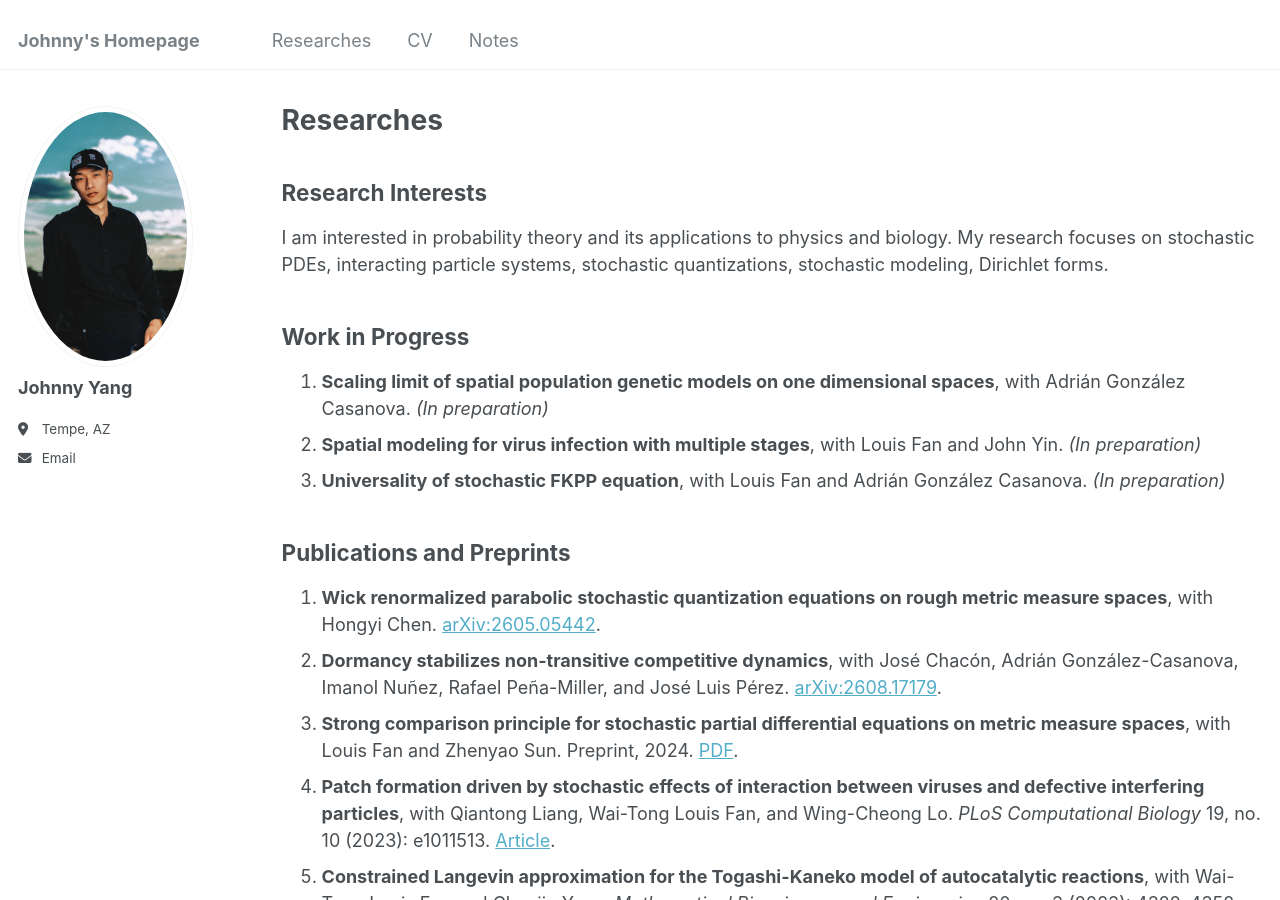
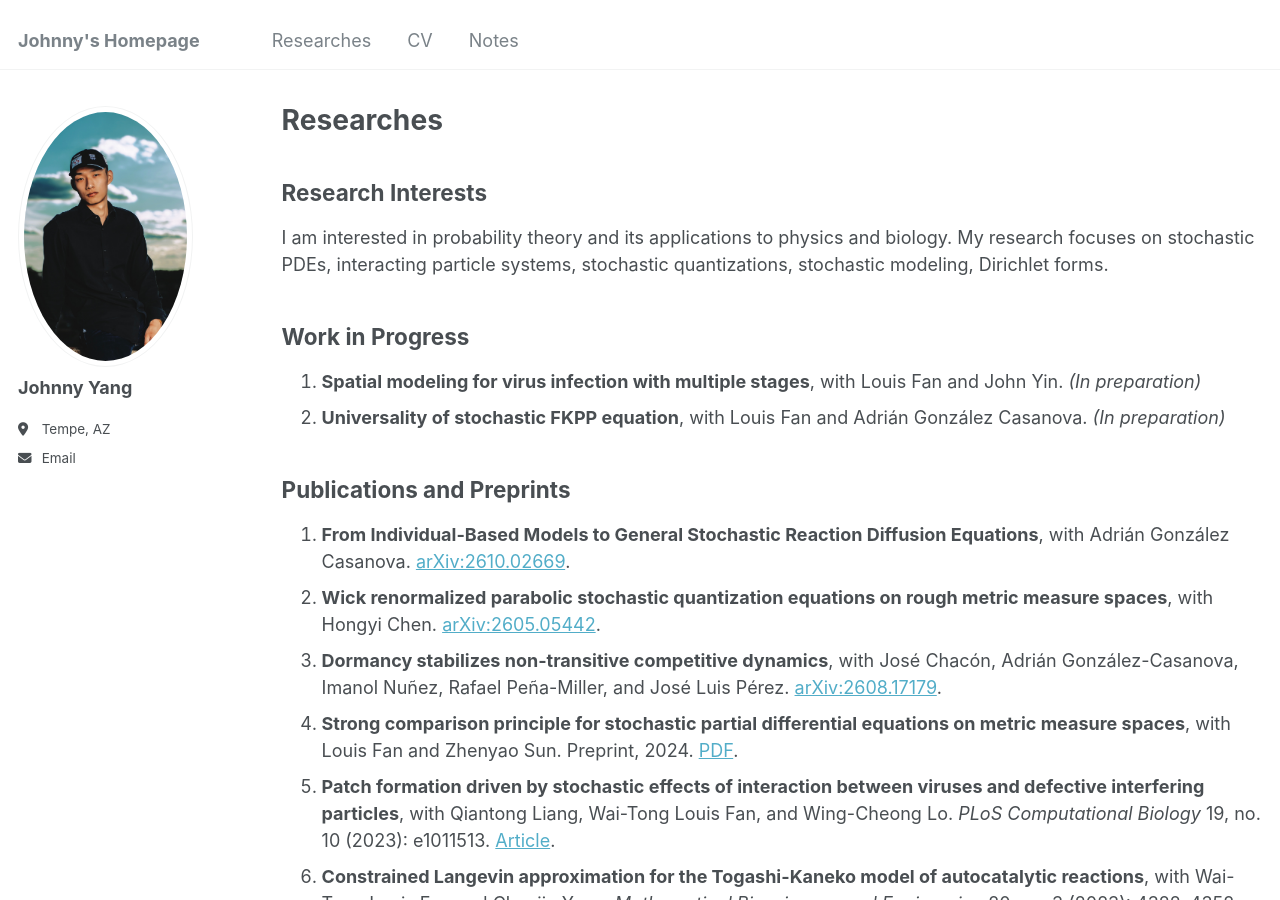
Before and after one commit to JohnnYang007/JohnnYang007.github.io, a Jekyll site: the page built from _pages/reasearch.md, in a window 1280 px wide and 900 px high. Built offline with Jekyll 4.4.1, drawn with Linux system fonts in a browser that asks for light colours.

Commit message:
Add individual-based models arXiv preprint to research and CV

```diff
--- a/_pages/reasearch.md
+++ b/_pages/reasearch.md
@@ -9,16 +9,16 @@
 I am interested in probability theory and its applications to physics and biology. My research focuses on stochastic PDEs, interacting particle systems, stochastic quantizations, stochastic modeling, Dirichlet forms.
 
 ## Work in Progress
-1. **Scaling limit of spatial population genetic models on one dimensional spaces**, with Adrián González Casanova. *(In preparation)*
-2. **Spatial modeling for virus infection with multiple stages**, with Louis Fan and John Yin. *(In preparation)*
-3. **Universality of stochastic FKPP equation**, with Louis Fan and Adrián González Casanova. *(In preparation)*
+1. **Spatial modeling for virus infection with multiple stages**, with Louis Fan and John Yin. *(In preparation)*
+2. **Universality of stochastic FKPP equation**, with Louis Fan and Adrián González Casanova. *(In preparation)*
 
 ## Publications and Preprints
-1. **Wick renormalized parabolic stochastic quantization equations on rough metric measure spaces**, with Hongyi Chen. [arXiv:2605.05442](https://arxiv.org/abs/2605.05442).
-2. **Dormancy stabilizes non-transitive competitive dynamics**, with José Chacón, Adrián González-Casanova, Imanol Nuñez, Rafael Peña-Miller, and José Luis Pérez. [arXiv:2608.17179](https://arxiv.org/abs/2608.17179).
-3. **Strong comparison principle for stochastic partial differential equations on metric measure spaces**, with Louis Fan and Zhenyao Sun. Preprint, 2024. [PDF](https://johnnyang007.github.io/files/SPDE on MMS.pdf).
-4. **Patch formation driven by stochastic effects of interaction between viruses and defective interfering particles**, with Qiantong Liang, Wai-Tong Louis Fan, and Wing-Cheong Lo. *PLoS Computational Biology* 19, no. 10 (2023): e1011513. [Article](https://journals.plos.org/ploscompbiol/article?id=10.1371/journal.pcbi.1011513).
-5. **Constrained Langevin approximation for the Togashi-Kaneko model of autocatalytic reactions**, with Wai-Tong Louis Fan and Chaojie Yuan. *Mathematical Biosciences and Engineering* 20, no. 3 (2023): 4322–4352. [Article](https://www.aimspress.com/article/doi/10.3934/mbe.2023201).
+1. **From Individual-Based Models to General Stochastic Reaction Diffusion Equations**, with Adrián González Casanova. [arXiv:2610.02669](https://arxiv.org/abs/2610.02669).
+2. **Wick renormalized parabolic stochastic quantization equations on rough metric measure spaces**, with Hongyi Chen. [arXiv:2605.05442](https://arxiv.org/abs/2605.05442).
+3. **Dormancy stabilizes non-transitive competitive dynamics**, with José Chacón, Adrián González-Casanova, Imanol Nuñez, Rafael Peña-Miller, and José Luis Pérez. [arXiv:2608.17179](https://arxiv.org/abs/2608.17179).
+4. **Strong comparison principle for stochastic partial differential equations on metric measure spaces**, with Louis Fan and Zhenyao Sun. Preprint, 2024. [PDF](https://johnnyang007.github.io/files/SPDE on MMS.pdf).
+5. **Patch formation driven by stochastic effects of interaction between viruses and defective interfering particles**, with Qiantong Liang, Wai-Tong Louis Fan, and Wing-Cheong Lo. *PLoS Computational Biology* 19, no. 10 (2023): e1011513. [Article](https://journals.plos.org/ploscompbiol/article?id=10.1371/journal.pcbi.1011513).
+6. **Constrained Langevin approximation for the Togashi-Kaneko model of autocatalytic reactions**, with Wai-Tong Louis Fan and Chaojie Yuan. *Mathematical Biosciences and Engineering* 20, no. 3 (2023): 4322–4352. [Article](https://www.aimspress.com/article/doi/10.3934/mbe.2023201).
 
 <h2 id="interactive-simulation">Interactive simulations</h2>
 
```
Also changed, not shown: _pages/cv.md (+6 -5 lines), 1 other file.
